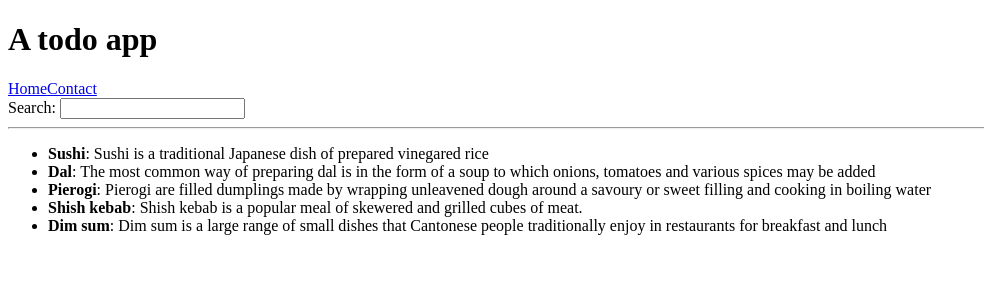
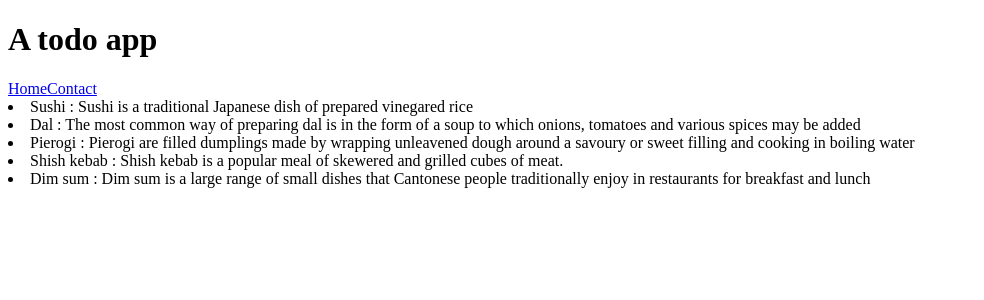
Before and after one commit to abhinabadutta2019/toDoList-react, a React (Create React App) app: page / in a window 1280 px wide. Shown: the top 300 px of the page, without its empty margins (0-984 px from the left). Built offline with nearby package versions, Linux system fonts and the light colour scheme.

Commit message:
challenge -2 sharing-state-between-components

```diff
--- a/src/Home.js
+++ b/src/Home.js
@@ -3,49 +3,25 @@ import { foods } from "./Task.js";
 
 export default function FilterableList() {
   const [query, setQuery] = useState("");
-  const results = filterItems(foods, query);
-
-  console.log(results, "results");
-
-  //
-  function filterItems(items, query) {
-    query = query.toLowerCase();
-    return items.filter((item) =>
-      item.name.split(" ").some((word) => word.toLowerCase().startsWith(query))
-    );
-  }
-  //
-
-  function handleChange(e) {
-    setQuery(e.target.value);
-  }
 
   return (
     <>
-      <SearchBar query={query} onChange={handleChange} />
-      <hr />
-      <List items={results} />
+      <List items={foods} />
     </>
   );
 }
 
-function SearchBar({ query, onChange }) {
+//List component
+const List = ({ items }) => {
   return (
-    <div>
-      Search: <input value={query} onChange={onChange} />
-    </div>
+    <>
+      {items.map((item) => {
+        return (
+          <li key={item.id}>
+            {item.name} : {item.description}
+          </li>
+        );
+      })}
+    </>
   );
-}
-//
-function List({ items }) {
-  return (
-    <ul>
-      {items.map((food) => (
-        <li key={food.id}>
-          <strong>{food.name}</strong>: {food.description}
-        </li>
-      ))}
-    </ul>
-  );
-}
-//
+};
```
